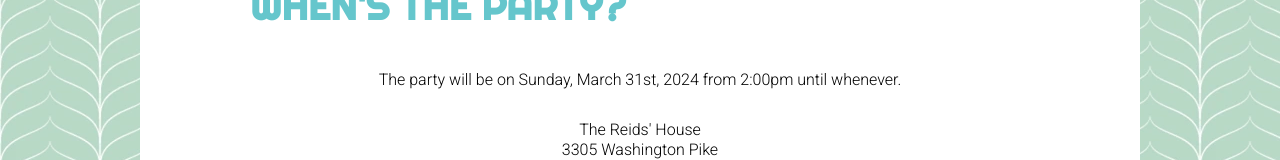
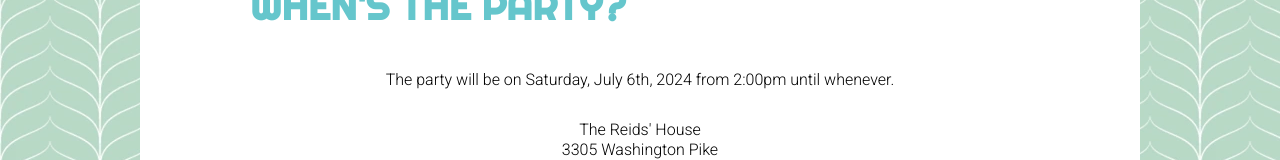
Before and after one commit to nmagera07/family-site, a React (Create React App) app in the folder letender/: page / in a window 1280 px wide. Shown: the part 459-619 px from the top of the page. Built offline with nearby package versions, Linux system fonts and the light colour scheme; no server answers.

Commit message:
updated pictures/font/favicon

```diff
--- a/letender/src/components/location.jsx
+++ b/letender/src/components/location.jsx
@@ -4,7 +4,7 @@ const Location = (props) => {
     return (
         <div className="location">
             <h1>When's the party?</h1>
-            <p>The party will be on Sunday, March 31st, 2024 from 2:00pm until whenever.</p>
+            <p>The party will be on Saturday, July 6th, 2024 from 2:00pm until whenever.</p>
             <div className="address">
                 <p>The Reids' House
                     <br/>
```
